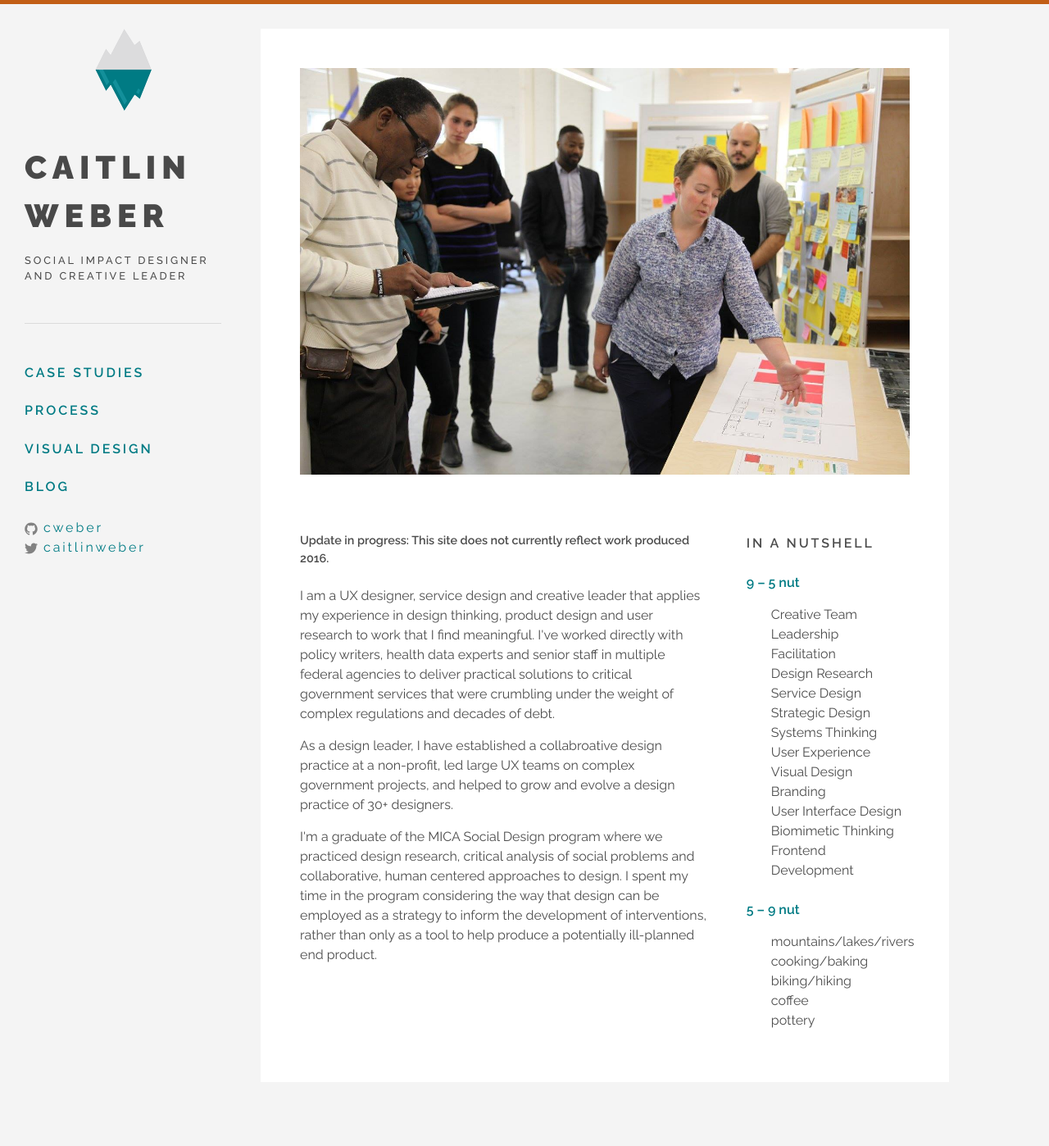
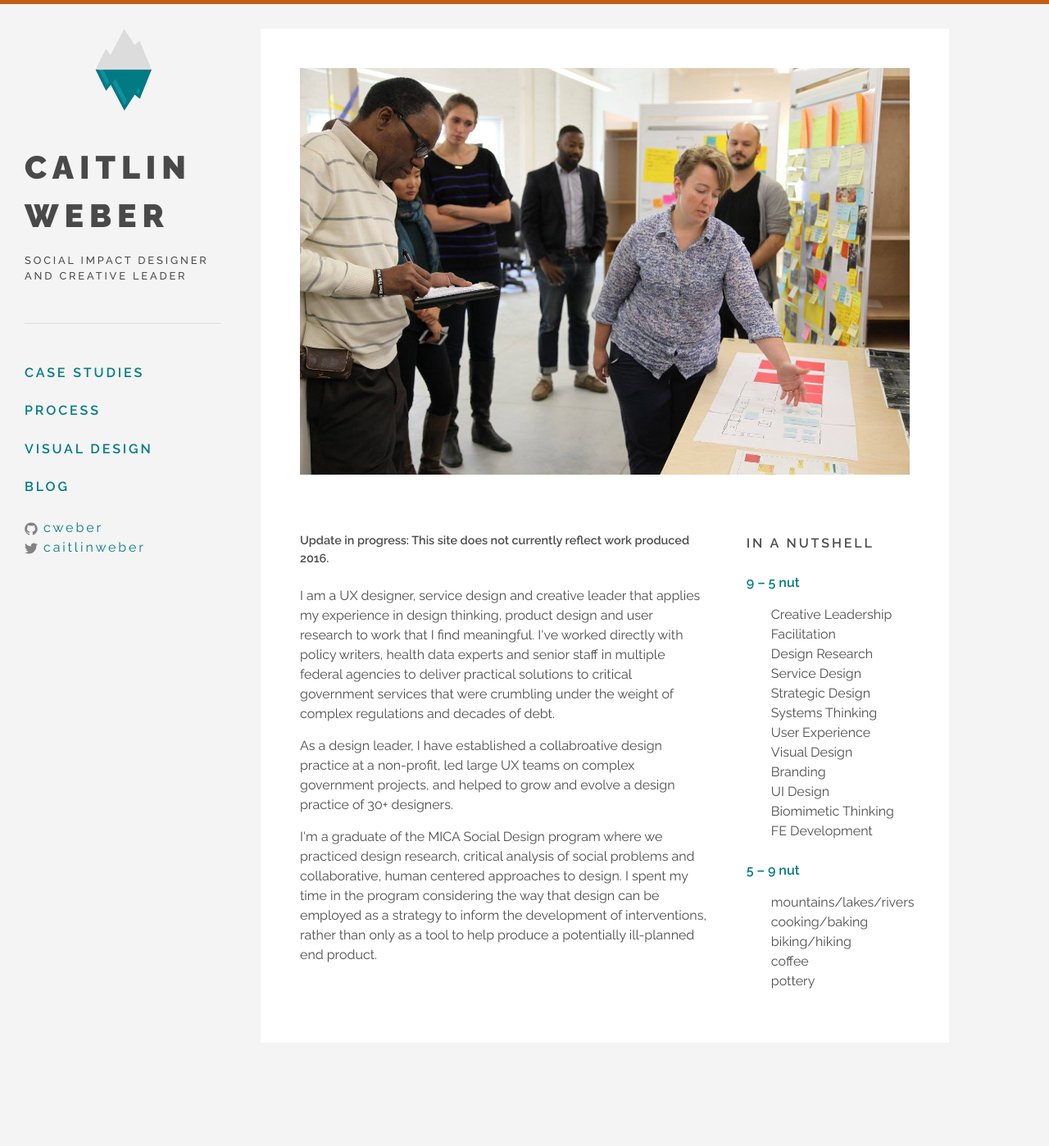
Before and after one commit to cweber/cweber.github.io, a Jekyll site: the page built from index.html, in a window 1280 px wide. Shown: the whole page at 82% size. Built offline with Jekyll 4.4.1, drawn with Linux system fonts in a browser that asks for light colours; after the commit the page ends 1350 px from its top, so only the background shows below that.

Commit message:
Update index.html

```diff
--- a/index.html
+++ b/index.html
@@ -26,7 +26,7 @@ img: market-me.jpg
 		<h2 class="beta">In a Nutshell</h2>
 		<h3 class="gamma">9 – 5 nut</h3>
 		<ul>
-			<li>Creative Team Leadership</li>
+			<li>Creative Leadership</li>
 			<li>Facilitation</li>
 			<li>Design Research</li>
 			<li>Service Design</li>
@@ -35,9 +35,9 @@ img: market-me.jpg
 			<li>User Experience</li>
 			<li>Visual Design</li>
 			<li>Branding</li>
-			<li>User Interface Design</li>
+			<li>UI Design</li>
 			<li>Biomimetic Thinking</li>
-			<li>Frontend Development</li>
+			<li>FE Development</li>
 
 		</ul>
 		<h3 class="gamma">5 – 9 nut</h3>
```
